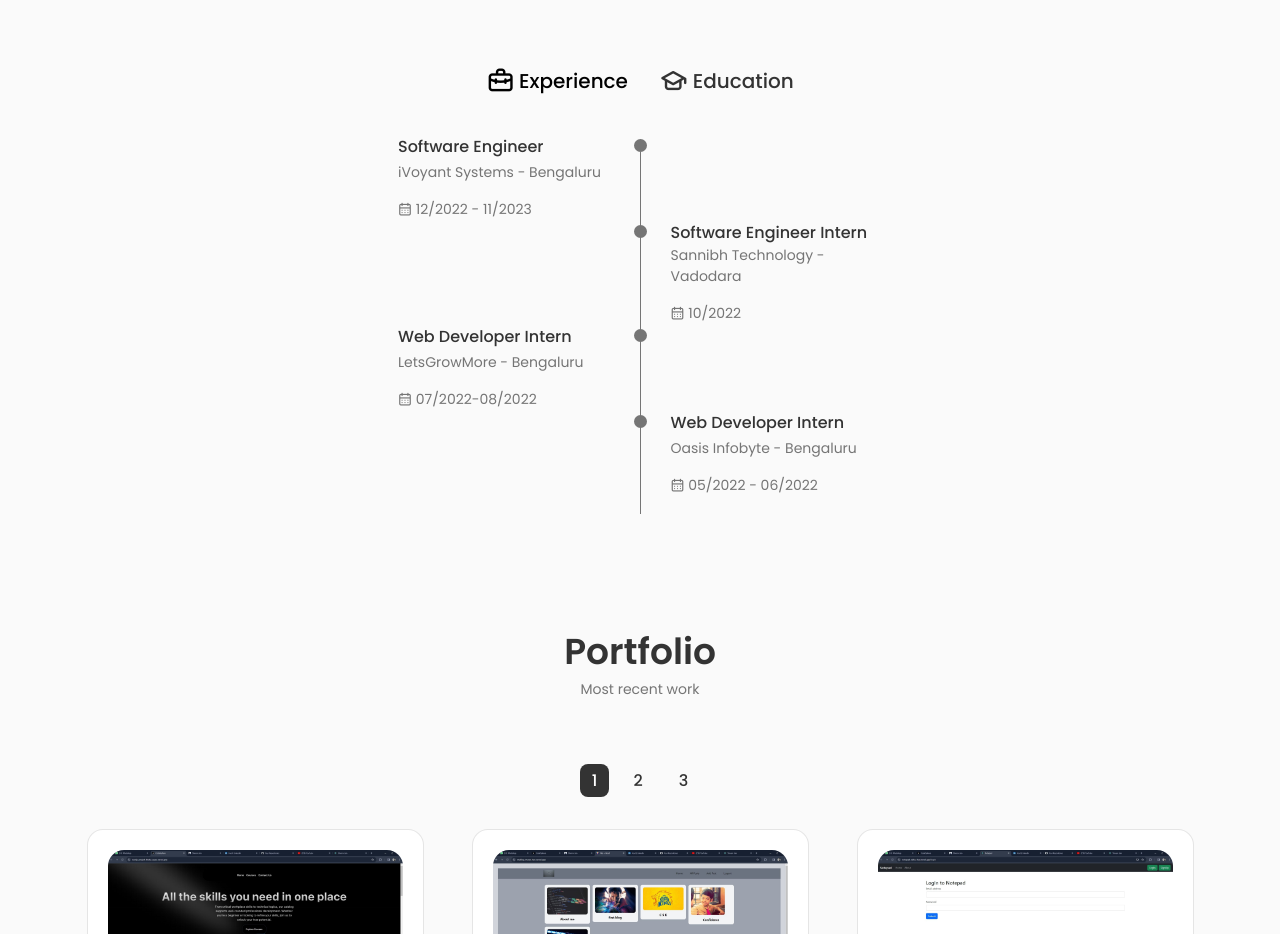
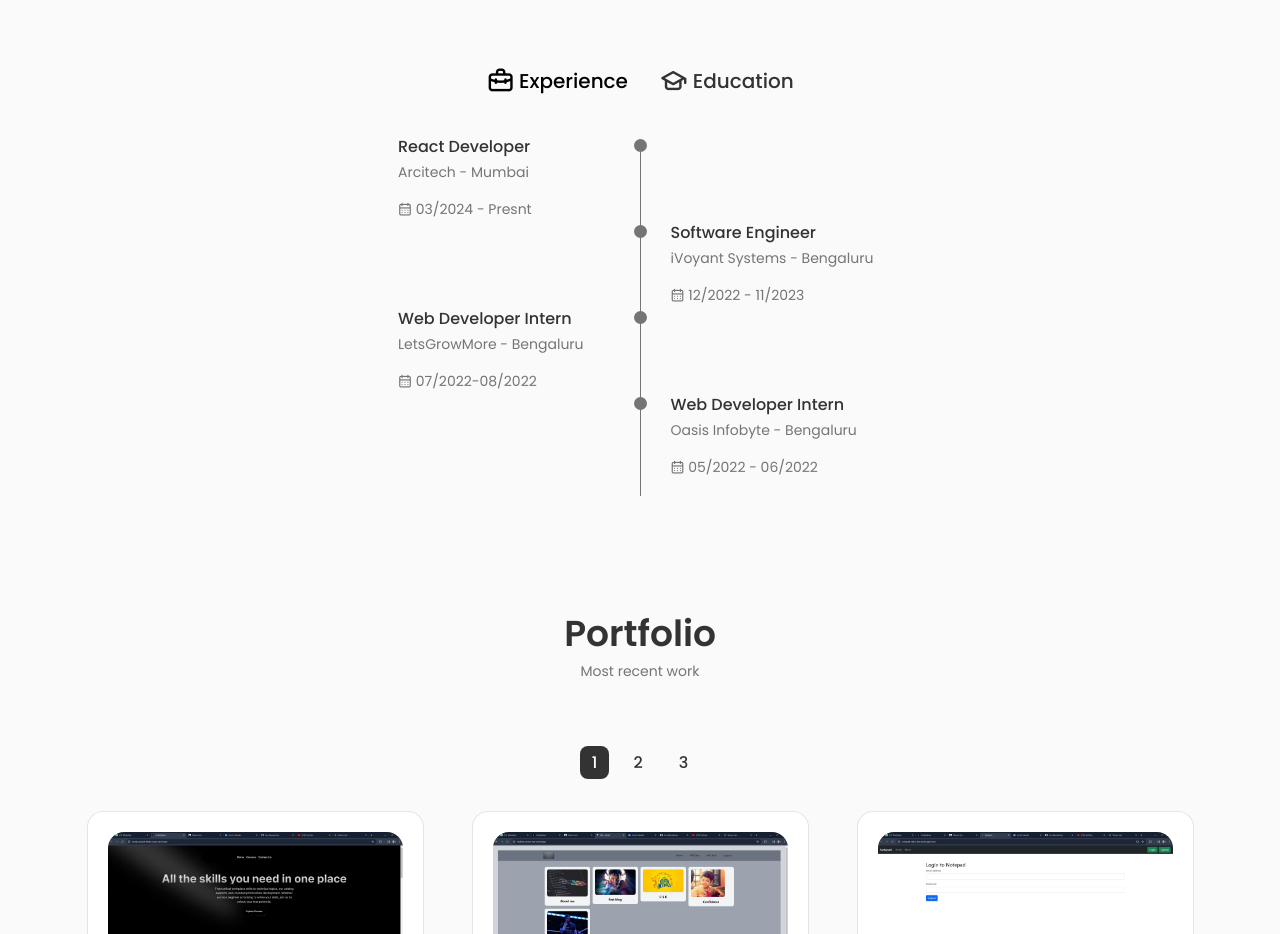
Before and after one commit to Shivamjain2204/Portfolio, a React (Create React App) app: page / in a window 1280 px wide. Shown: the part 2040-2974 px from the top of the page. Built offline with nearby package versions, Linux system fonts and the light colour scheme.

Commit message:
Qualification updated

```diff
--- a/src/components/qualification/Qualification.jsx
+++ b/src/components/qualification/Qualification.jsx
@@ -42,13 +42,15 @@ const Qualification = () => {
                     : "qualification__content"
                 }>
                     <div className="qualification__data">
-                        <div>
-                            <h3 className="qualification__title">Software Engineer</h3>
-                            <span className="qualification__subtitle">iVoyant Systems - Bengaluru</span>
+
+                    <div>
+                            <h3 className="qualification__title">React Developer</h3>
+                            <span className="qualification__subtitle">Arcitech - Mumbai</span>
                             <div className="qualification__calendar">
-                                <i className="uil uil-calendar-alt"></i> 12/2022 - 11/2023
+                                <i className="uil uil-calendar-alt"></i> 03/2024 - Presnt
                             </div>
                         </div>
+
 
                         <div>
                             <span className="qualification__rounder"></span>
@@ -68,6 +70,28 @@ const Qualification = () => {
                         </div>
 
                         <div>
+                            <h3 className="qualification__title">Software Engineer</h3>
+                            <span className="qualification__subtitle">iVoyant Systems - Bengaluru</span>
+                            <div className="qualification__calendar">
+                                <i className="uil uil-calendar-alt"></i> 12/2022 - 11/2023
+                            </div>
+                        </div>
+
+
+                    </div>
+
+                    {/* <div className="qualification__data">
+
+                        <div>
+
+                        </div>
+
+                        <div>
+                            <span className="qualification__rounder"></span>
+                            <span className="qualification__line"></span>
+                        </div>
+
+                        <div>
                             <h3 className="qualification__title">Software Engineer Intern</h3>
                             <span className="qualification__subtitle">Sannibh Technology - Vadodara</span>
                             <div className="qualification__calendar">
@@ -76,7 +100,7 @@ const Qualification = () => {
                         </div>
 
 
-                    </div>
+                    </div> */}
 
                     <div className="qualification__data">
                         <div>
@@ -114,6 +138,7 @@ const Qualification = () => {
 
 
                     </div>
+
                 </div>
 
                 <div className={
```
